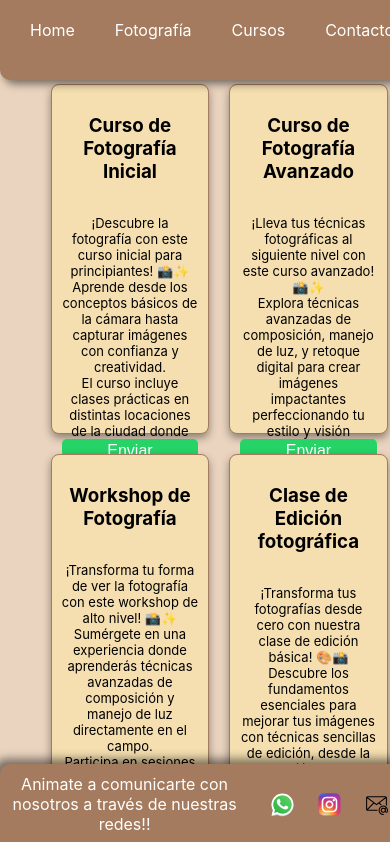
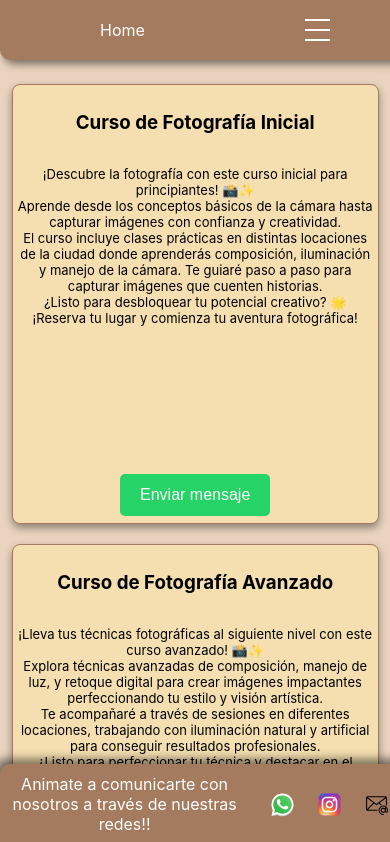
Before and after one commit to Adrianl93/cristianbarizoneph2, a React (Vite) app: page /OnlineCourses in a window 390 px wide. Shown: the top 842 px of the page. Built offline with nearby package versions, Linux system fonts and the light colour scheme.

Commit message:
navBar responsive with Hamburger-Menu

```diff
--- a/src/App.jsx
+++ b/src/App.jsx
@@ -68,8 +68,9 @@ const projectData = {
                 "",
                 "Encuentra el curso perfecto para tus necesidades artísticas.",
                 "Ofrecemos modalidad virtual y presencial con prácticas en diversos rincones de la ciudad.",
-                "Recibirás orientación personalizada y apoyo constante para que te sientas seguro en tu camino fotográfico.",
-                "Obtendrás los mejores recursos, presets y acciones listos para aplicar y mejorar tus fotografías",
+                "Recibirás orientación personalizada y apoyo para sentirte seguro en tu camino fotográfico.",
+                "Obtendrás los mejores recursos, presets y acciones listos para aplicar en tus fotografías.",
+                "",
                 "¿Listo para liberar tu potencial creativo?",
                 "¡Únete y aprende a contar historias a través de imágenes poderosas! 🌟",
                 "",
--- a/src/components/NavBar.jsx
+++ b/src/components/NavBar.jsx
@@ -1,14 +1,29 @@
-import React from 'react';
+import React, { useState } from 'react';
 import '../styles/NavBar.css';
 
 const NavBar = ({ data }) => {
+    const [menuOpen, setMenuOpen] = useState(false);
+
+    const toggleMenu = () => {
+        setMenuOpen(!menuOpen);
+    };
+
     return (
         <nav className="navbar">
             <a href="/">Home</a>
-            {data.sections.map((section) => (
-                <a key={section.id} href={`/#${section.id}`}>{section.label}</a>
-            ))}
-            <a href="https://cristianbarizoneph.empretienda.com.ar/">Tienda Nube</a>
+
+            <div className={`nav-links ${menuOpen ? 'open' : ''}`}>
+                {data.sections.map((section) => (
+                    <a key={section.id} href={`/#${section.id}`}>{section.label}</a>
+                ))}
+                <a href="https://cristianbarizoneph.empretienda.com.ar/">Tienda Nube</a>
+            </div>
+
+            <div className="hamburger" onClick={toggleMenu}>
+                <span className="line"></span>
+                <span className="line"></span>
+                <span className="line"></span>
+            </div>
         </nav>
     );
 };
--- a/src/styles/Courses.css
+++ b/src/styles/Courses.css
@@ -34,7 +34,7 @@
     flex-direction: column;
     align-items: center;
     justify-content: center;
-    width: 50%; /* Ajusta el ancho del texto según sea necesario */
+    width: 43%; /* Ajusta el ancho del texto según sea necesario */
 }
 
 .course-description p {
--- a/src/styles/NavBar.css
+++ b/src/styles/NavBar.css
@@ -1,23 +1,74 @@
+/* Estilos generales de la navbar */
 .navbar {
     position: fixed;
     width: 100%;
     display: flex;
-    justify-content: space-around;
+    justify-content: space-between;
+    align-items: center;
     background: rgba(0, 0, 0, 0.8);
     padding: 10px;
     z-index: 1000;
-    box-shadow: 4px 4px 8px rgba(0, 0, 0, 0.5); /* Agrega sombra inferior y derecha */
+    box-shadow: 4px 4px 8px rgba(0, 0, 0, 0.5);
     border-bottom-left-radius: 10px;
     border-bottom-right-radius: 10px;
 }
 
-.navbar a {
+/* Estilos para los enlaces */
+.nav-links {
+    display: flex;
+    gap: 20px;
+}
+
+.nav-links a {
     color: white;
     text-decoration: none;
     padding: 10px 20px;
 }
 
-.navbar a:hover {
+.nav-links a:hover {
     background: rgba(255, 255, 255, 0.2);
     border-radius: 5px;
 }
+
+/* Estilos para el ícono de hamburguesa */
+.hamburger {
+    display: none;
+    flex-direction: column;
+    cursor: pointer;
+}
+
+.hamburger .line {
+    width: 25px;
+    height: 2px;
+    background-color: white;
+    margin: 4px 0;
+    transition: 0.3s;
+}
+
+/* Estilos responsive */
+@media (max-width: 768px) {
+
+    .navbar {
+        width: 50vw;
+    }
+    .nav-links {
+        display: none;
+        flex-direction: column;
+        position: absolute;
+        top: 60px;
+        right: 19px;
+        background-color: rgba(0, 0, 0, 0.8);
+        border-bottom-left-radius:10px;
+        border-bottom-right-radius:10px;
+        width: 34%;
+        text-align: center;
+    }
+
+    .nav-links.open {
+        display: flex;
+    }
+
+    .hamburger {
+        display: flex;
+    }
+}
--- a/src/styles/OnlineCourses.css
+++ b/src/styles/OnlineCourses.css
@@ -65,6 +65,46 @@
 .course-text{
     height: 25vh;
     width: 35vw;
-    font-size: 13px;
+    font-size: clamp(11px, 1.1rem, 13px);
 
 }
+
+/* Media Queries para pantallas más pequeñas */
+
+@media (max-width: 768px) {
+    .courses-container {
+        max-width: 1200px; /* Ajusta el ancho según tus necesidades */
+        margin: auto 3%; /* Centra el contenedor horizontalmente */
+        margin-top: 10vh;
+        margin-bottom: 20vh;
+    }
+    .courses-online {
+        max-width: 1000px;
+        margin: 0 0; /* Centra el contenedor horizontalmente */
+        width: 80vw; /* O cualquier porcentaje o valor fijo */
+        padding: 0px;
+
+    }
+
+    .courses-grid {
+        grid-template-columns: 1fr; /* Cambia a una columna en pantallas pequeñas */
+    }
+
+    .course-item {
+        width: 80vw; /* Ajusta el ancho de los cuadros */
+        height: auto; /* Deja que la altura se ajuste automáticamente */
+        margin: 0 0;
+        padding: 7px;
+    }
+    .course-text{
+        height: 35vh;
+        width: 92vw;
+        font-size: clamp(11px, 1.1rem, 13px);
+    }
+}
+
+@media (max-width: 480px) {
+    .course-item {
+        width: 90vw; /* Aún más pequeño en pantallas muy pequeñas */
+    }
+}
```
Also changed, not shown: 1 other file (tests, documents, lock files or other folders).
